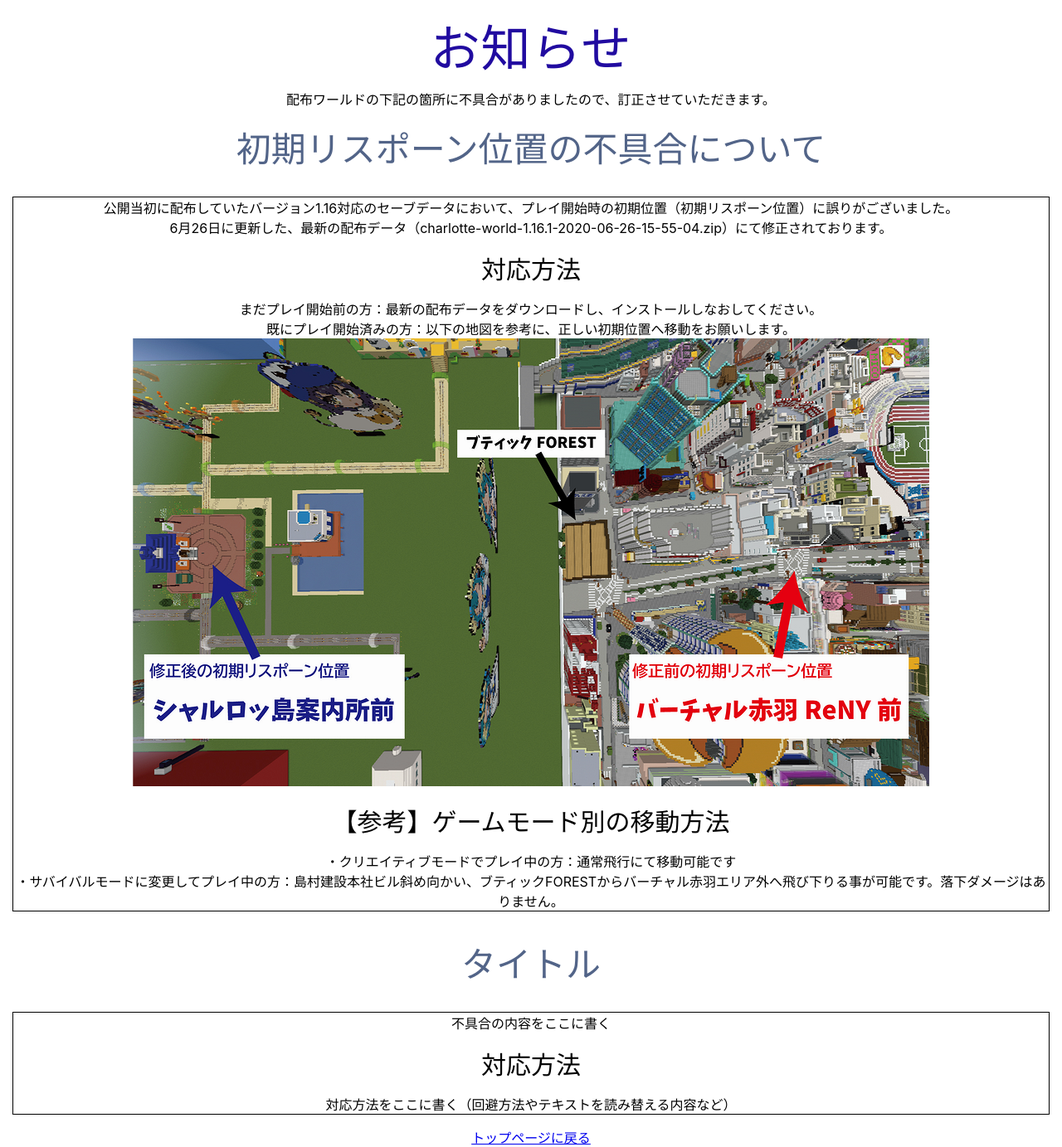
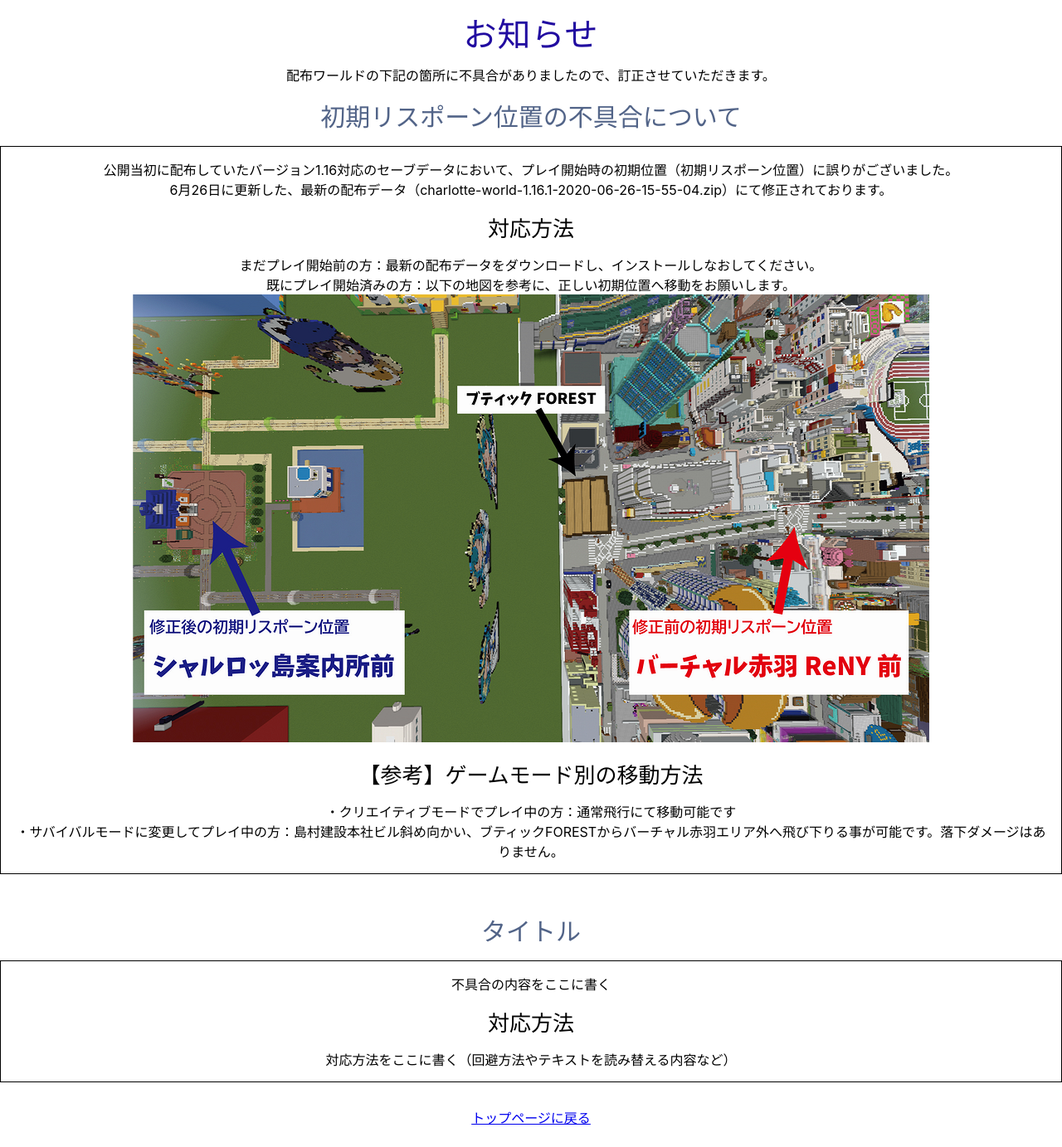
Before and after one commit to karia/shimamura-charlotte-bd, a Nuxt app: page /errata in a window 1280 px wide. Shown: the whole page at 83% size. After the commit the page ends 1359 px from the top, so only its background shows below. Built offline with nearby package versions, Linux system fonts and the light colour scheme.

Commit message:
エラッタのclassを他と被らないように変更

```diff
--- a/pages/errata.vue
+++ b/pages/errata.vue
@@ -2,23 +2,23 @@
   <div class="container">
     <div>
       <section class="single">
-        <h1 class="title">
+        <h1 class="eratta_title">
           お知らせ
         </h1>
 
         <p>配布ワールドの下記の箇所に不具合がありましたので、訂正させていただきます。</p>
 
-        <h2 class="subtitle">
+        <h2 class="eratta_subtitle">
           初期リスポーン位置の不具合について
         </h2>
 
-        <section class="article">
+        <section class="eratta_article">
           <div>
             <p>公開当初に配布していたバージョン1.16対応のセーブデータにおいて、プレイ開始時の初期位置（初期リスポーン位置）に誤りがございました。</p>
             <p>6月26日に更新した、最新の配布データ（charlotte-world-1.16.1-2020-06-26-15-55-04.zip）にて修正されております。</p>
           </div>
 
-          <h3 class="sectiontitle">
+          <h3 class="eratta_sectiontitle">
             対応方法
           </h3>
 
@@ -28,7 +28,7 @@
             <img src="errata/map.png" alt="map">
           </div>
 
-          <h3 class="sectiontitle">
+          <h3 class="eratta_sectiontitle">
             【参考】ゲームモード別の移動方法
           </h3>
 
@@ -39,16 +39,16 @@
         </section>
 
 
-        <h2 class="subtitle">
+        <h2 class="eratta_subtitle">
           タイトル
         </h2>
 
-        <section class="article">
+        <section class="eratta_article">
           <div>
             <p>不具合の内容をここに書く</p>
           </div>
 
-          <h3 class="sectiontitle">
+          <h3 class="eratta_sectiontitle">
            対応方法
           </h3>
 
@@ -88,30 +88,30 @@ export default {
   text-align: center;
 }
 
-.title {
+.eratta_title {
   font-family: 'Quicksand', 'Source Sans Pro', -apple-system, BlinkMacSystemFont,
     'Segoe UI', Roboto, 'Helvetica Neue', Arial, sans-serif;
   display: block;
   font-weight: 300;
-  font-size: 60px;
+  font-size: 40px;
   color: #210ba0;
   letter-spacing: 1px;
   padding-top: 10px;
   padding-bottom: 10px;
 }
 
-.subtitle {
+.eratta_subtitle {
   font-weight: 300;
-  font-size: 42px;
+  font-size: 30px;
   color: #526488;
   word-spacing: 5px;
   padding-top: 15px;
   padding-bottom: 15px;
 }
 
-.sectiontitle {
+.eratta_sectiontitle {
   font-weight: 300;
-  font-size: 30px;
+  font-size: 26px;
   padding-top: 15px;
   padding-bottom: 15px;
 }
@@ -120,14 +120,17 @@ export default {
   padding-top: 15px;
   padding-bottom: 15px;
 }
+
 #caution {
   border: medium solid red;
   padding: 20px;
   margin: 20px;
   font-size: 20px;
 }
-.article {
+
+.eratta_article {
   border: 1px solid black;
-  margin: 15px;
+  padding: 15px;
+  margin-bottom: 30px;
 }
 </style>
```
